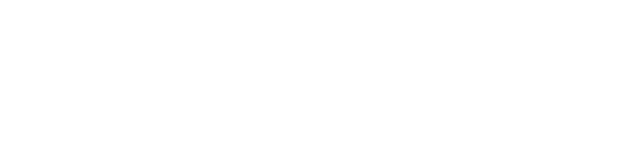
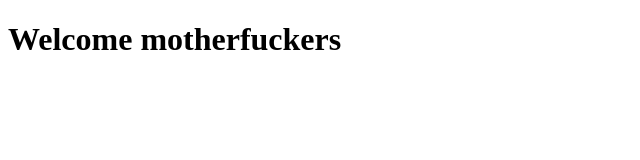
Before and after one commit to Aum-Barai/new-project, a plain HTML site: page index.html in a window 1280 px wide. Shown: the whole page, without its empty margins (0-640 px from the left). Drawn offline with Linux system fonts and the light colour scheme.

Commit message:
git push -u origin main

```diff
--- a/index.html
+++ b/index.html
@@ -1,11 +1,14 @@
 <!DOCTYPE html>
 <html lang="en">
+
 <head>
     <meta charset="UTF-8">
     <meta name="viewport" content="width=device-width, initial-scale=1.0">
     <title>Document</title>
 </head>
+
 <body>
+    <h1> Welcome motherfuckers </h1>
+</body>
 
-</body>
 </html>
```
